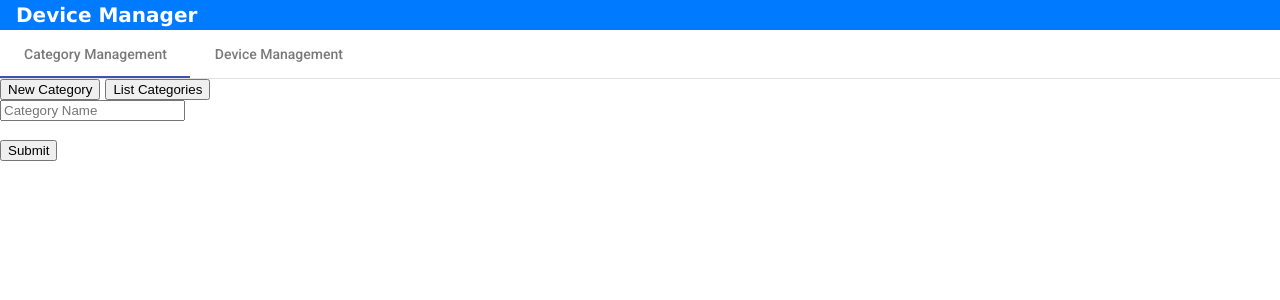
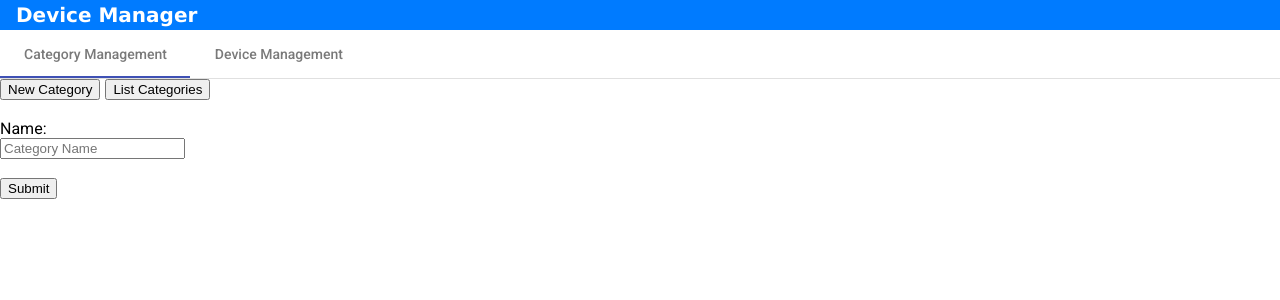
Before and after one commit to ekgimenes/angular_node_device_manager, an Angular app in the folder frontend/: page /createcategory in a window 1280 px wide. Shown: the top 300 px of the page. Built offline with nearby package versions, Linux system fonts and the light colour scheme.

Commit message:
- Adjusting category form.

```diff
--- a/frontend/src/app/views/createcategory/createcategory.component.html
+++ b/frontend/src/app/views/createcategory/createcategory.component.html
@@ -1,9 +1,12 @@
 <div>
     <form [formGroup]= "categoryForm" (ngSubmit) = "submitCategory()" >
        <div>
+        <br>
+           <span>Name: </span>
+           <br/>
         <input type= "text" class="form-control" formControlName = "CategoryName" placeholder = "Category Name">
        </div>
-       <br/>
+       <br>
        <div>
         <button>Submit</button>
        </div>
```
